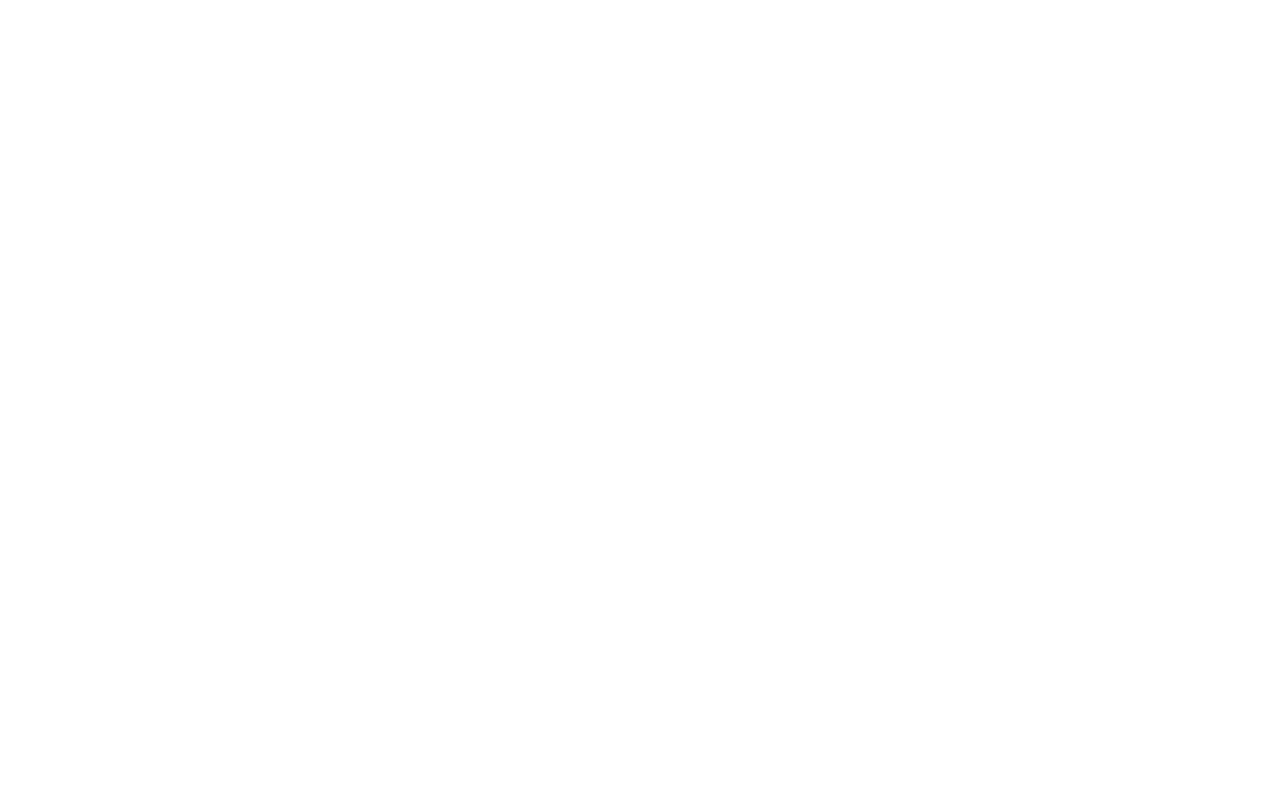
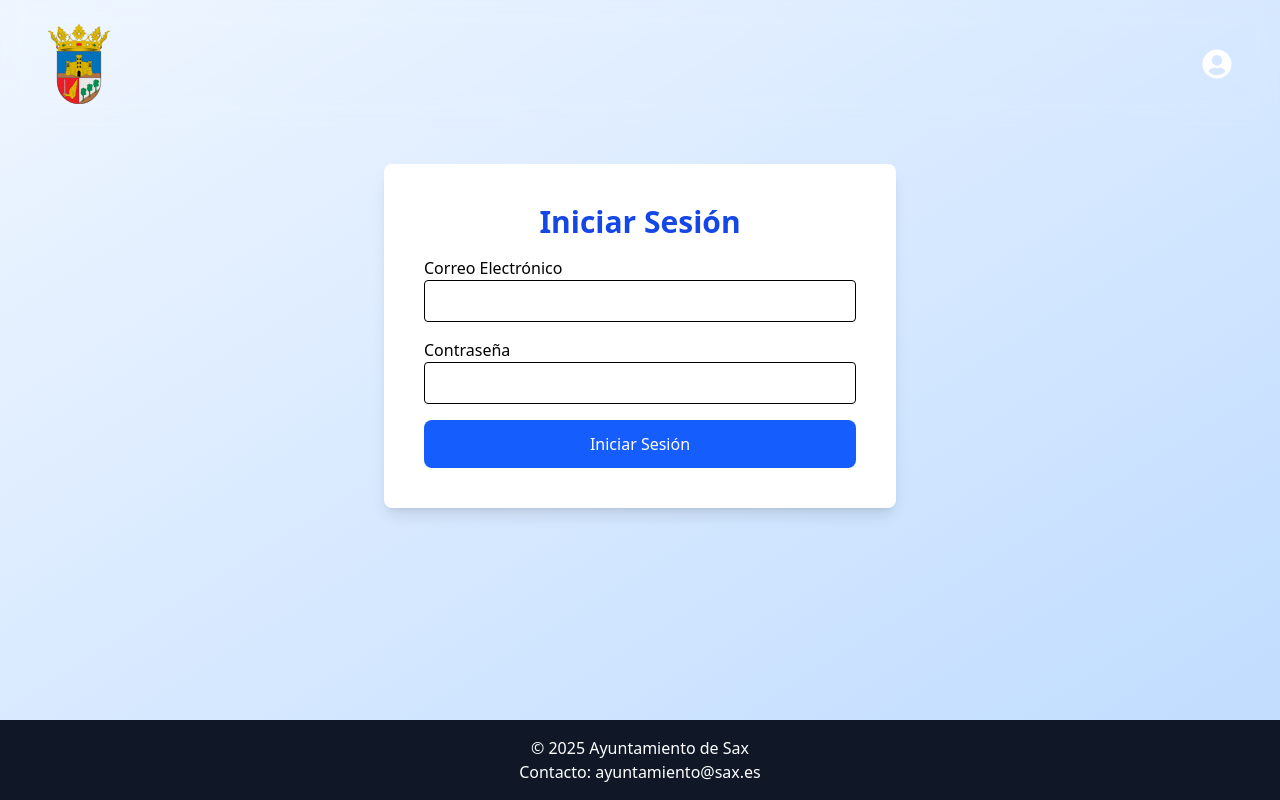
Before and after one commit to fgp4321/Sax-APP, a React (Vite) app in the folder frontend/: page /login in a window 1280 px wide. Before the commit this address had no page. Built offline with nearby package versions, Linux system fonts and the light colour scheme.

Commit message:
login, logout y registro funcional completo

```diff
--- a/frontend/src/components/Navbar.jsx
+++ b/frontend/src/components/Navbar.jsx
@@ -1,12 +1,51 @@
+import { useState } from "react";
 import { FaUserCircle } from "react-icons/fa";
+import { Link } from "react-router-dom";
+import { isAuthenticated, getUser, logout } from "@/utils/auth";
 
 export default function Navbar() {
+  const [menuOpen, setMenuOpen] = useState(false);
+  const user = getUser();
+
   return (
     <nav className="fixed top-0 left-0 w-full flex justify-between items-center px-8 py-6 bg-transparent backdrop-blur-md">
       <img href="/" src="/escudo_sax.svg" alt="Escudo Ayuntamiento" className="h-20 ml-4" />
-      <a href="/login" className="mr-4">
-        <FaUserCircle className="text-3xl text-white hover:text-gray-300" />
-      </a>
+
+      {/* Si el usuario no está autenticado, el icono redirige al login */}
+      {!isAuthenticated() ? (
+        <a href="/login" className="mr-4">
+          <FaUserCircle className="text-3xl text-white hover:text-gray-300" />
+        </a>
+      ) : (
+        <div className="relative">
+          {/* Icono de usuario con menú desplegable */}
+          <button onClick={() => setMenuOpen(!menuOpen)} className="mr-4 focus:outline-none">
+            <FaUserCircle className="text-3xl text-white hover:text-gray-300" />
+          </button>
+
+          {/* Menú desplegable */}
+          {menuOpen && (
+            <div className="absolute right-0 mt-2 w-48 bg-white rounded-lg shadow-lg">
+              <div className="p-2 text-gray-700 border-b">{user.nombre}</div>
+              <Link
+                to="/mis-incidencias"
+                className="block px-4 py-2 text-gray-700 hover:bg-gray-200"
+              >
+                Mis Incidencias
+              </Link>
+              <button
+                onClick={() => {
+                  logout();
+                  setMenuOpen(false);
+                }}
+                className="block w-full text-left px-4 py-2 text-red-600 hover:bg-gray-200"
+              >
+                Cerrar Sesión
+              </button>
+            </div>
+          )}
+        </div>
+      )}
     </nav>
   );
 }
--- a/frontend/src/pages/Home.jsx
+++ b/frontend/src/pages/Home.jsx
@@ -1,5 +1,6 @@
 import Navbar from "@/components/Navbar";
 import Footer from "@/components/Footer";
+import { isAuthenticated } from "@/utils/auth";
 
 export default function Home() {
   return (
@@ -10,14 +11,25 @@
         <p className="text-lg text-gray-700 mt-4 max-w-2xl">
           Deja tus quejas y sugerencias para mejorar nuestra comunidad.
         </p>
+
+        {!isAuthenticated() && (
           <a
             href="/register"
             className="mt-6 px-6 py-3 bg-blue-600 text-white rounded-lg text-lg shadow-md hover:bg-blue-700 transition"
           >
             Regístrate ahora
           </a>
+        )}
 
-        {/* Sección de noticias */}
+        {isAuthenticated() && (
+          <a
+            href="/mis-incidencias"
+            className="mt-6 px-6 py-3 bg-orange-600 text-white rounded-lg text-lg shadow-md hover:bg-orange-700 transition"
+          >
+            Mis Incidencias
+          </a>
+        )}
+
         <section className="mt-12 w-full max-w-4xl">
           <h2 className="text-3xl font-semibold text-blue-700 mb-4">Noticias</h2>
           <p className="text-gray-600">Próximamente se mostrarán las últimas noticias del ayuntamiento...</p>
--- /dev/null
+++ b/frontend/src/pages/Login.jsx
@@ -0,0 +1,78 @@
+import { useState } from "react";
+import { useNavigate } from "react-router-dom";
+import axios from "axios";
+import { toast, ToastContainer } from "react-toastify";
+import "react-toastify/dist/ReactToastify.css";
+import Navbar from "@/components/Navbar";
+import Footer from "@/components/Footer";
+
+export default function Login() {
+  const [formData, setFormData] = useState({ email: "", password: "" });
+  const [loading, setLoading] = useState(false);
+  const navigate = useNavigate();
+
+  const handleChange = (e) => {
+    setFormData({ ...formData, [e.target.name]: e.target.value });
+  };
+
+  const handleSubmit = async (e) => {
+    e.preventDefault();
+    setLoading(true);
+    try {
+      const response = await axios.post("http://localhost:3000/api/users/login", formData, { withCredentials: true });
+      const { token, user } = response.data;
+
+      localStorage.setItem("token", token);
+      localStorage.setItem("user", JSON.stringify(user));
+
+      toast.success("Inicio de sesión exitoso");
+      setTimeout(() => navigate("/"), 2000);
+    } catch (err) {
+      toast.error(err.response?.data?.message || "Error en el inicio de sesión");
+    } finally {
+      setLoading(false);
+    }
+  };
+
+  return (
+    <div className="flex flex-col min-h-screen bg-gradient-to-br from-blue-50 to-blue-200">
+      <Navbar />
+      <ToastContainer position="top-right" autoClose={3000} hideProgressBar />
+      <div className="flex flex-grow items-center justify-center">
+        <div className="bg-white p-10 rounded-lg shadow-lg w-full max-w-lg">
+          <h2 className="text-3xl font-bold text-center text-blue-700 mb-4">Iniciar Sesión</h2>
+          <form onSubmit={handleSubmit} className="space-y-4">
+            <div>
+              <label className="block font-medium">Correo Electrónico</label>
+              <input
+                type="email"
+                name="email"
+                className="w-full p-2 border rounded"
+                onChange={handleChange}
+                required
+              />
+            </div>
+            <div>
+              <label className="block font-medium">Contraseña</label>
+              <input
+                type="password"
+                name="password"
+                className="w-full p-2 border rounded"
+                onChange={handleChange}
+                required
+              />
+            </div>
+            <button
+              type="submit"
+              className="w-full p-3 bg-blue-600 text-white rounded-lg hover:bg-blue-700 transition"
+              disabled={loading}
+            >
+              {loading ? "Ingresando..." : "Iniciar Sesión"}
+            </button>
+          </form>
+        </div>
+      </div>
+      <Footer />
+    </div>
+  );
+}
--- a/frontend/src/routes/AppRoutes.jsx
+++ b/frontend/src/routes/AppRoutes.jsx
@@ -1,6 +1,7 @@
 import { BrowserRouter as Router, Routes, Route } from "react-router-dom";
 import Home from "@/pages/Home";
 import Register from "@/pages/Register";
+import Login from "@/pages/Login";
 
 export default function AppRoutes() {
   return (
@@ -8,6 +9,8 @@
       <Routes>
         <Route path="/" element={<Home />} />
         <Route path="/register" element={<Register />} />
+        <Route path="/login" element={<Login />} />
+
       </Routes>
     </Router>
   );
--- /dev/null
+++ b/frontend/src/utils/auth.js
@@ -0,0 +1,13 @@
+export const isAuthenticated = () => {
+    return localStorage.getItem("token") !== null;
+  };
+
+  export const getUser = () => {
+    return JSON.parse(localStorage.getItem("user"));
+  };
+
+  export const logout = () => {
+    localStorage.removeItem("token");
+    localStorage.removeItem("user");
+    window.location.reload();
+  };
```
Also changed, not shown: 1 other file (tests, documents, lock files or other folders). Lines whose indentation alone changed are shown as unchanged.
